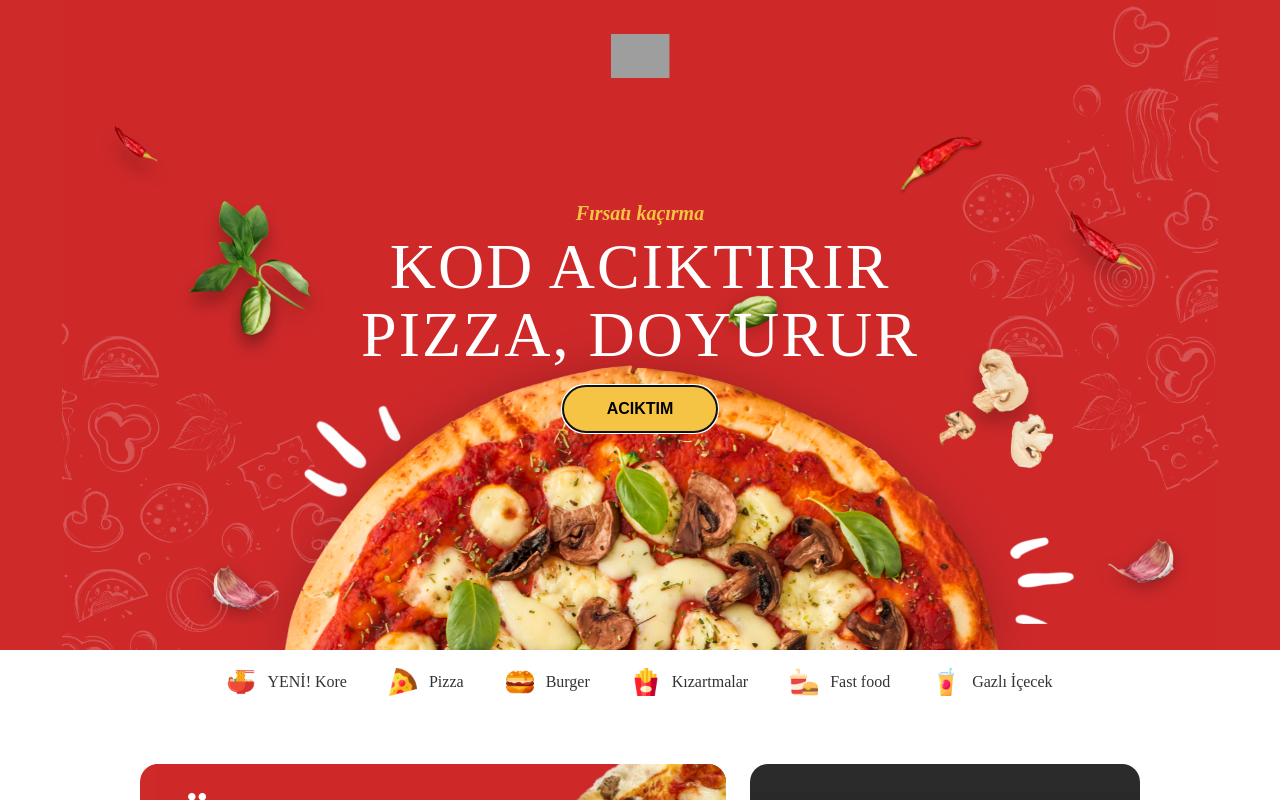
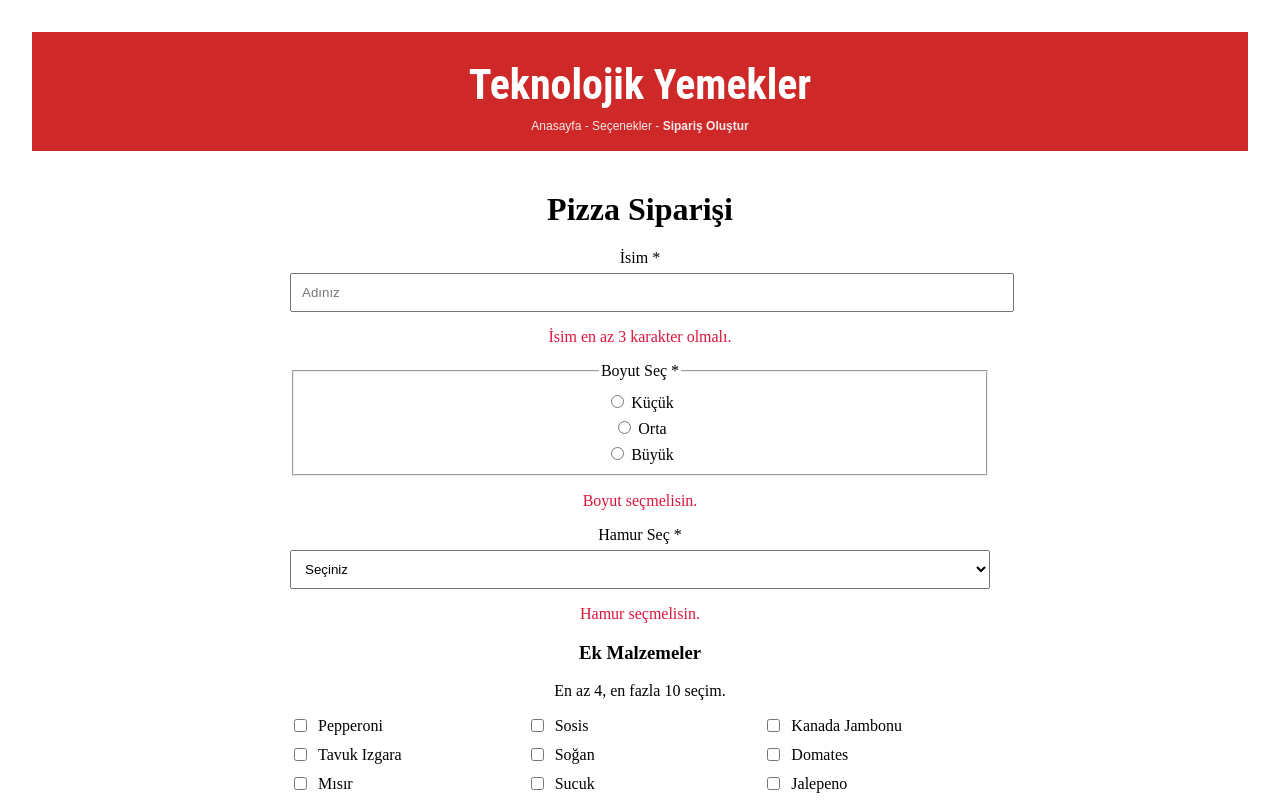
Before and after one commit to burak-kuyumcu/fsweb-s8-challenge-pizza, a React (Vite) app: page / in a window 1280 px wide. Both pictures are taken after a click on the button "ACIKTIM". Shown: the top 800 px of the page. Built offline with nearby package versions, Linux system fonts and the light colour scheme; grey boxes are pictures that could not be loaded.

Commit message:
bazi gelistirmeler yapildi yeni duzenlemeler yapiliyor

```diff
--- a/src/App.jsx
+++ b/src/App.jsx
@@ -1,16 +1,48 @@
-import Body from "./components/Body"
-import Header from "./components/Header"
-import Footer from "./components/Footer"
-import OrderForm from "./Components/OrderForm"
+import { useState } from "react";
+import Header from "./components/Header.jsx";
+import Body from "./components/Body.jsx";
+import Footer from "./components/Footer.jsx";
+import OrderSuccess from "./components/OrderSuccess.jsx";
+import OrderForm from "./Components/OrderForm.jsx";
+import OrderHeader from "./components/OrderHeader.jsx";
+import "./App.css";
 
-const App = () => {
+export default function App() {
+  const [page, setPage] = useState("home");
+  const [orderData, setOrderData] = useState(null);
+
+  const goOrder = () => setPage("order");
+  const goHome = () => setPage("home");
+
+  const handleOrderSuccess = (dataFromForm) => {
+    setOrderData(dataFromForm);
+    setPage("success");
+  };
+
+  if (page === "home") {
+    return (
+      <>
+        <Header onStartOrder={goOrder} />
+        <Body />
+        <Footer />
+      </>
+    );
+  }
+
+  if (page === "order") {
+    return (
+      <>
+        <OrderHeader />
+        <main className="page">
+          <OrderForm onSuccess={handleOrderSuccess} />
+        </main>
+      </>
+    );
+  }
+
   return (
     <>
-      <Header />
-      <Body />
-      <Footer />
-      <OrderForm />
+      <Success order={orderData} onBackHome={goHome} />
     </>
   );
-};
-export default App;
+}
--- a/src/components/Header.jsx
+++ b/src/components/Header.jsx
@@ -1,4 +1,4 @@
-const Header = () => {
+const Header = ({ onStartOrder }) => {
   return (
     <header>
       <section className="aciklama">
@@ -14,7 +14,9 @@
             KOD ACIKTIRIR<br />
             PIZZA, DOYURUR
           </h1>
-          <button>ACIKTIM</button>
+           <button type="button" onClick={onStartOrder}>
+        ACIKTIM
+      </button>
         </div>
       </section>
 
--- /dev/null
+++ b/src/components/OrderHeader.jsx
@@ -0,0 +1,12 @@
+export default function OrderHeader() {
+  return (
+    <header className="order-header">
+      <div className="order-header__inner">
+        <h1 className="order-header__logo">Teknolojik Yemekler</h1>
+        <p className="order-header__crumb">
+          Anasayfa - Seçenekler - <span>Sipariş Oluştur</span>
+        </p>
+      </div>
+    </header>
+  );
+}
--- /dev/null
+++ b/src/components/OrderSuccess.jsx
@@ -0,0 +1,20 @@
+export default function OrderSuccess({ order, onBackHome }) {
+  return (
+    <div className="success-page">
+      <h1>Teknolojik Yemekler</h1>
+
+      <h2 className="success-title">TEBRİKLER!</h2>
+      <h2 className="success-subtitle">SİPARİŞİNİZ ALINDI!</h2>
+
+      {order && (
+        <pre className="success-debug">
+          {JSON.stringify(order, null, 2)}
+        </pre>
+      )}
+
+      <button type="button" className="submit-btn" onClick={onBackHome}>
+        ANASAYFAYA DÖN
+      </button>
+    </div>
+  );
+}
--- a/src/index.css
+++ b/src/index.css
@@ -677,6 +677,35 @@
   color: #292929;
 }
 
+.order-header {
+  background: #CE2829;
+  color: #fff;
+  text-align: center;
+  padding: 28px 16px 18px;
+}
+
+.order-header__inner {
+  max-width: 1100px;
+  margin: 0 auto;
+}
+
+.order-header__logo {
+  font-family: "Roboto Condensed", sans-serif;
+  font-weight: 700;
+  font-size: 42px;
+  margin: 0;
+}
+
+.order-header__crumb {
+  margin: 10px 0 0;
+  font-size: 12px;
+  opacity: 0.9;
+  font-family: "Barlow", sans-serif;
+}
+
+.order-header__crumb span {
+  font-weight: 700;
+}
 
 
 
```
Also changed, not shown: src/components/ProductInfo.jsx (added, +23 -0 lines).
